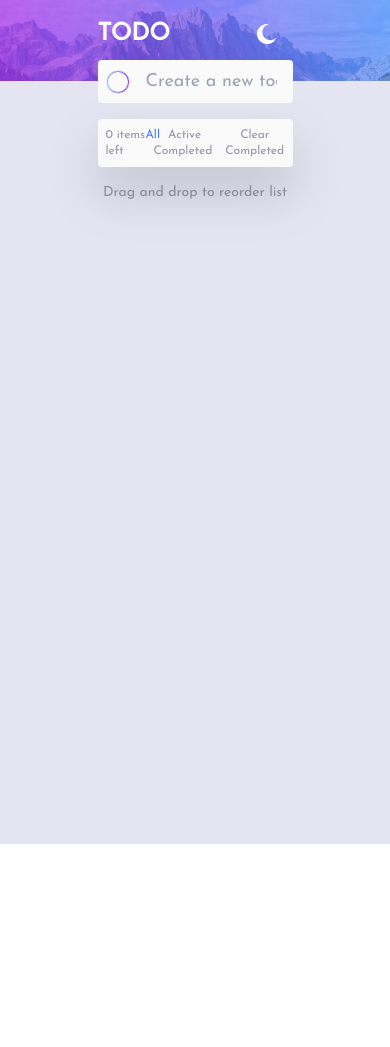
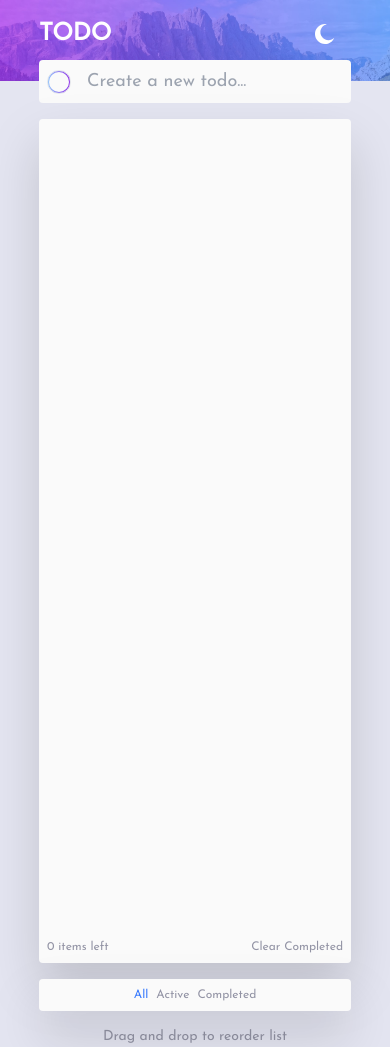
Before and after one commit to builtbyjosh/todo-app-main, a React (Create React App) app: page / in a window 390 px wide. Before the commit the page ends 844 px from the top, so only its background shows below. Built offline with nearby package versions, Linux system fonts and the light colour scheme.

Commit message:
configure mobile view

```diff
--- a/src/App.tsx
+++ b/src/App.tsx
@@ -5,6 +5,7 @@ import "./App.css";
 import TodoHeader from "./components/TodoHeader";
 import { useTodoContext } from "./context/TodoContext";
 import TodoList from "./components/TodoList";
+import TodoListFilter from "./components/TodoListFilter";
 
 function App() {
   const { isDarkMode } = useTodoContext();
@@ -12,14 +13,17 @@ function App() {
     <div
       className={`${
         isDarkMode ? "dark " : ""
-      } relative flex justify-center h-screen bg-lightTheme-very-light-grayish-blue dark:bg-darkTheme-very-dark-blue `}
+      } relative flex justify-center h-full bg-lightTheme-very-light-grayish-blue dark:bg-darkTheme-very-dark-blue `}
     >
       <div className="absolute inset-0 z-0">
         <img src={isDarkMode ? darkDesktopBg : lightDesktopBg} alt="" />
       </div>
-      <div className="relative z-10 w-1/2 mt-4 space-y-4">
+      <div className="relative z-10 w-4/5 md:w-1/2 mt-4 space-y-4">
         <TodoHeader />
         <TodoList />
+        <div className="md:hidden flex w-full items-center text-xs text-lightTheme-dark-grayish-blue justify-center p-2 drop-shadow-2xl rounded bg-lightTheme-very-light-gray dark:bg-darkTheme-very-dark-desaturated-blue">
+          <TodoListFilter />
+        </div>
         <div>
           <p className="justify-center text-center text-sm text-lightTheme-dark-grayish-blue">
             Drag and drop to reorder list
--- a/src/components/TodoList.tsx
+++ b/src/components/TodoList.tsx
@@ -28,7 +28,7 @@ const TodoList = () => {
           <div
             {...provided.droppableProps}
             ref={provided.innerRef}
-            className="w-full todo-list drop-shadow-2xl rounded bg-lightTheme-very-light-gray dark:bg-darkTheme-very-dark-desaturated-blue"
+            className="w-full min-h-screen todo-list drop-shadow-2xl rounded bg-lightTheme-very-light-gray dark:bg-darkTheme-very-dark-desaturated-blue flex flex-col"
           >
             {filteredTodos.map(
               (
@@ -52,7 +52,9 @@ const TodoList = () => {
                 </Draggable>
               )
             )}
-            <TodoListControls />
+            <div className="mt-auto">
+              <TodoListControls />
+            </div>
           </div>
         )}
       </Droppable>
--- a/src/components/TodoListControls.tsx
+++ b/src/components/TodoListControls.tsx
@@ -1,72 +1,36 @@
 import { useState, useEffect } from "react";
 import { useTodoContext } from "../context/TodoContext";
+import TodoListFilter from "./TodoListFilter";
 
 const TodoListControls = () => {
-  const { todos, clearCompletedTodos, setFilteredTodos } = useTodoContext();
-  const [filterBy, setFilterBy] = useState("all");
-
-  const setFilter = () => {
-    let filteredTodos;
-    if (filterBy === "all") {
-      filteredTodos = todos;
-    } else if (filterBy === "active") {
-      filteredTodos = todos.filter(
-        (todo: { isChecked: boolean }) => !todo.isChecked
-      );
-    } else if (filterBy === "completed") {
-      filteredTodos = todos.filter(
-        (todo: { isChecked: boolean }) => todo.isChecked
-      );
-    }
-    setFilteredTodos(filteredTodos);
-  };
-
-  useEffect(() => {
-    setFilter();
-    // eslint-disable-next-line react-hooks/exhaustive-deps
-  }, [todos, filterBy]);
+  const {
+    todos,
+    clearCompletedTodos,
+    setFilteredTodos,
+    setFilterBy,
+    filterBy,
+    setFilter,
+  } = useTodoContext();
 
   const activeTodosCount = todos.filter(
     (todo: { isChecked: boolean }) => !todo.isChecked
   ).length;
 
+  const handleClearCompleted = () => {
+    clearCompletedTodos();
+    setFilterBy("all");
+  };
+
   return (
     <div className="text-xs flex items-center justify-between p-2 text-lightTheme-dark-grayish-blue">
       <p>{activeTodosCount} items left</p>
-      <div className="space-x-2">
-        <button
-          onClick={() => setFilterBy("all")}
-          className={
-            filterBy === "all"
-              ? "text-primary-bright-blue"
-              : "hover:text-primary-bright-blue"
-          }
-        >
-          All
-        </button>
-        <button
-          onClick={() => setFilterBy("active")}
-          className={
-            filterBy === "active"
-              ? "text-primary-bright-blue"
-              : "hover:text-primary-bright-blue"
-          }
-        >
-          Active
-        </button>
-        <button
-          onClick={() => setFilterBy("completed")}
-          className={
-            filterBy === "completed"
-              ? "text-primary-bright-blue"
-              : "hover:text-primary-bright-blue"
-          }
-        >
-          Completed
-        </button>
+
+      <div className="hidden md:block">
+        <TodoListFilter />
       </div>
+
       <button
-        onClick={clearCompletedTodos}
+        onClick={() => handleClearCompleted()}
         className="hover:text-primary-bright-blue"
       >
         Clear Completed
--- /dev/null
+++ b/src/components/TodoListFilter.tsx
@@ -0,0 +1,47 @@
+import { useEffect } from "react";
+import { useTodoContext } from "../context/TodoContext";
+
+const TodoListFilter = () => {
+  const { todos, filterBy, setFilterBy, setFilter } = useTodoContext();
+
+  useEffect(() => {
+    setFilter();
+    // eslint-disable-next-line react-hooks/exhaustive-deps
+  }, [todos, filterBy]);
+  return (
+    <div className="space-x-2">
+      <button
+        onClick={() => setFilterBy("all")}
+        className={
+          filterBy === "all"
+            ? "text-primary-bright-blue"
+            : "hover:text-primary-bright-blue"
+        }
+      >
+        All
+      </button>
+      <button
+        onClick={() => setFilterBy("active")}
+        className={
+          filterBy === "active"
+            ? "text-primary-bright-blue"
+            : "hover:text-primary-bright-blue"
+        }
+      >
+        Active
+      </button>
+      <button
+        onClick={() => setFilterBy("completed")}
+        className={
+          filterBy === "completed"
+            ? "text-primary-bright-blue"
+            : "hover:text-primary-bright-blue"
+        }
+      >
+        Completed
+      </button>
+    </div>
+  );
+};
+
+export default TodoListFilter;
--- a/src/context/TodoContext.js
+++ b/src/context/TodoContext.js
@@ -9,6 +9,8 @@ export const TodoProvider = ({ children }) => {
   const [todos, setTodos] = useState([]);
   const [filteredTodos, setFilteredTodos] = useState([]);
   const [activeTodo, setActiveTodo] = useState("");
+  const [filterBy, setFilterBy] = useState("all");
+
   console.log("context todos: ", todos);
   console.log("filtered: ", filteredTodos);
   const createNewTodo = (text) => {
@@ -42,6 +44,18 @@ export const TodoProvider = ({ children }) => {
     document.documentElement.classList.toggle("dark");
   };
 
+  const setFilter = () => {
+    let filteredTodos;
+    if (filterBy === "all") {
+      filteredTodos = todos;
+    } else if (filterBy === "active") {
+      filteredTodos = todos.filter((todo) => !todo.isChecked);
+    } else if (filterBy === "completed") {
+      filteredTodos = todos.filter((todo) => todo.isChecked);
+    }
+    setFilteredTodos(filteredTodos);
+  };
+
   return (
     <TodoContext.Provider
       value={{
@@ -57,6 +71,9 @@ export const TodoProvider = ({ children }) => {
         filteredTodos,
         activeTodo,
         setActiveTodo,
+        filterBy,
+        setFilterBy,
+        setFilter,
       }}
     >
       {children}
```
